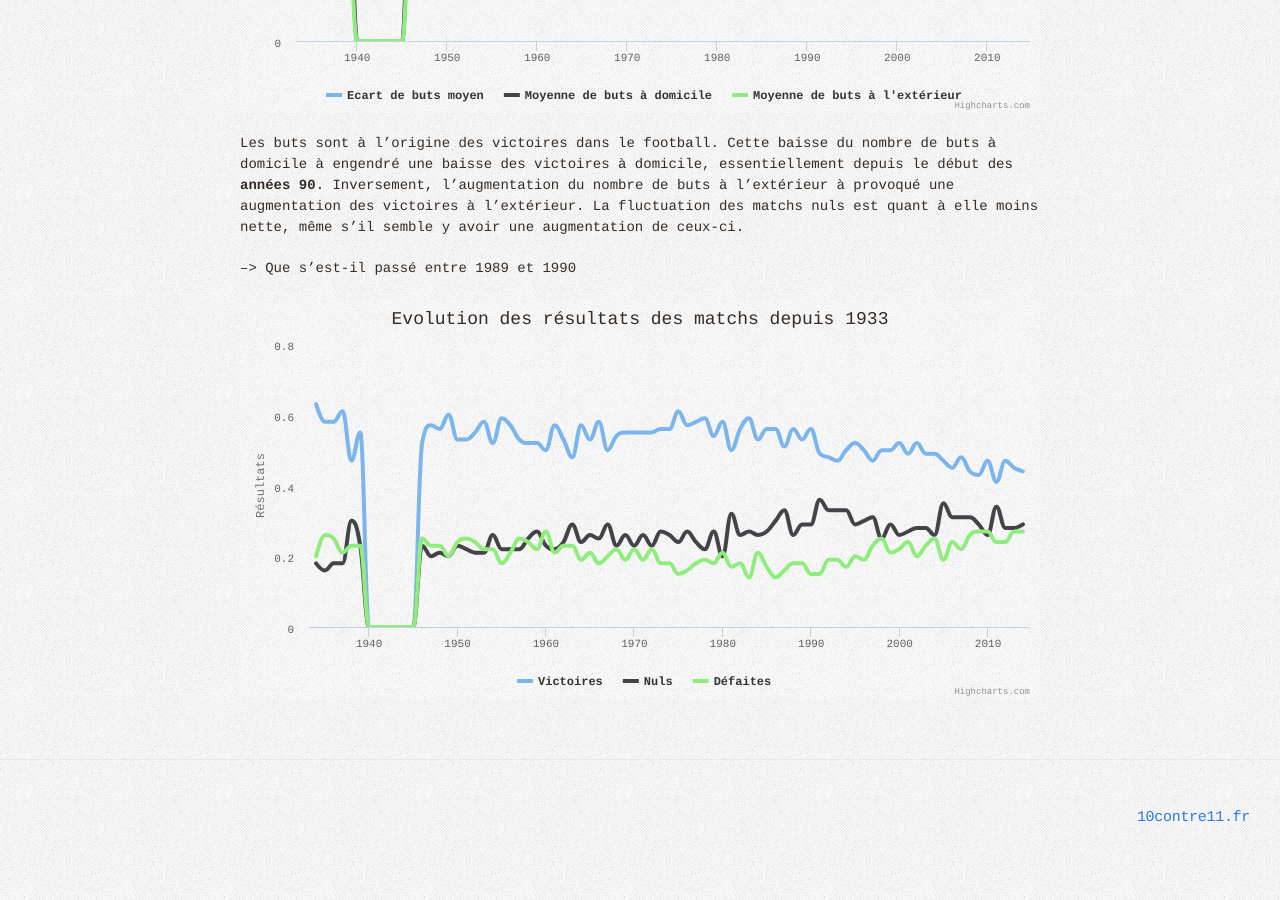
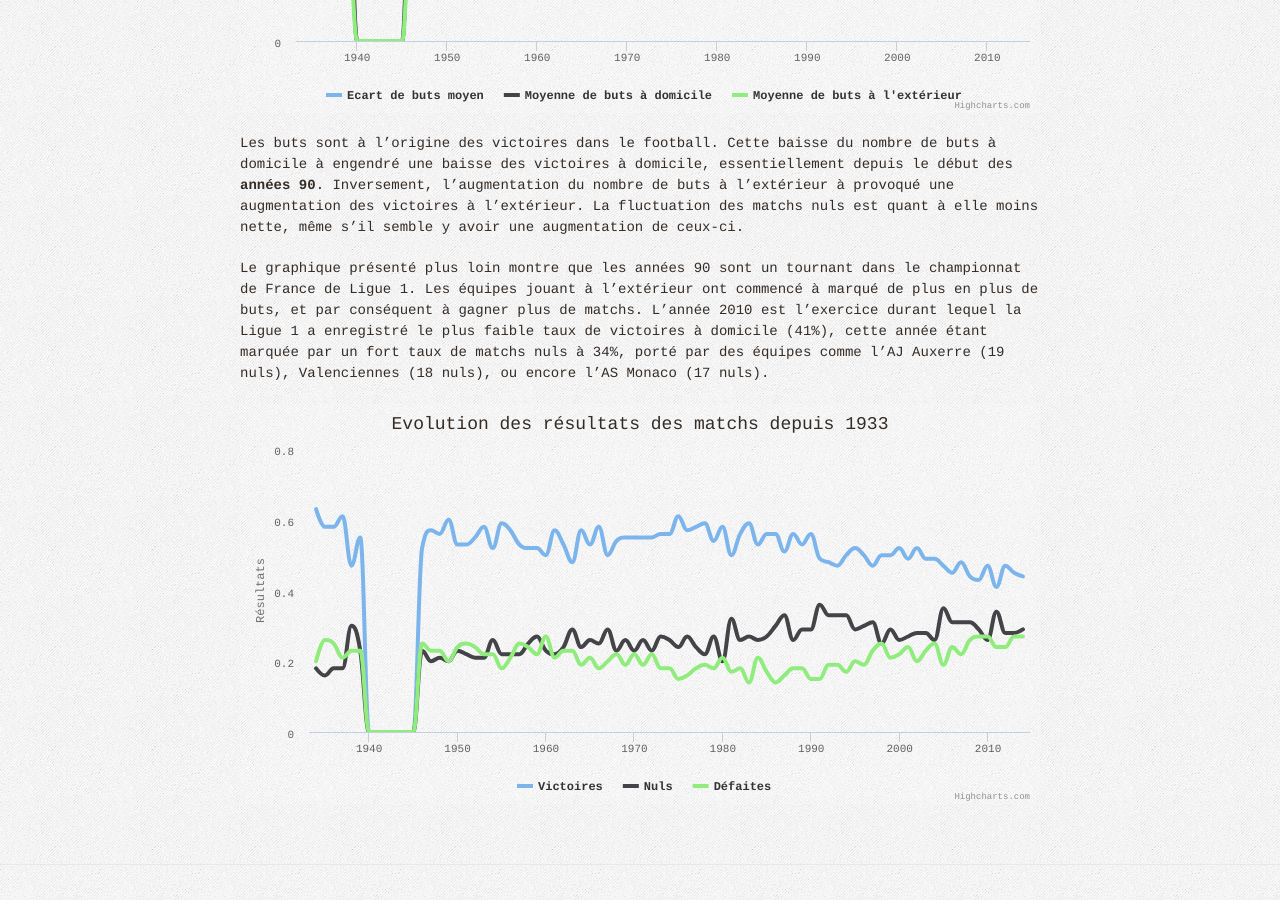
Before and after one commit to damiengo/stblg, a Jekyll site: the page built from _posts/2014-07-31-la-victoire-ou-le-nul.markdown, in a window 1280 px wide and 900 px high, scrolled down 843 px. Built offline with Jekyll 4.4.1, drawn with Linux system fonts in a browser that asks for light colours.

Commit message:
Updated article

```diff
--- a/_posts/2014-07-31-la-victoire-ou-le-nul.markdown
+++ b/_posts/2014-07-31-la-victoire-ou-le-nul.markdown
@@ -15,7 +15,7 @@ Il est cependant intéressant de noter que le nombre de buts marqués à domicil
 
 Les buts sont à l'origine des victoires dans le football. Cette baisse du nombre de buts à domicile à engendré une baisse des victoires à domicile, essentiellement depuis le début des **années 90**. Inversement, l'augmentation du nombre de buts à l'extérieur à provoqué une augmentation des victoires à l'extérieur. La fluctuation des matchs nuls est quant à elle moins nette, même s'il semble y avoir une augmentation de ceux-ci.
 
---> Que s'est-il passé entre 1989 et 1990
+Le graphique présenté plus loin montre que les années 90 sont un tournant dans le championnat de France de Ligue 1. Les équipes jouant à l'extérieur ont commencé à marqué de plus en plus de buts, et par conséquent à gagner plus de matchs. L'année 2010 est l'exercice durant lequel la Ligue 1 a enregistré le plus faible taux de victoires à domicile (41%), cette année étant marquée par un fort taux de matchs nuls à 34%, porté par des équipes comme l'AJ Auxerre (19 nuls), Valenciennes (18 nuls), ou encore l'AS Monaco (17 nuls).
 
 <div id="results_chart"></div>
 
```
